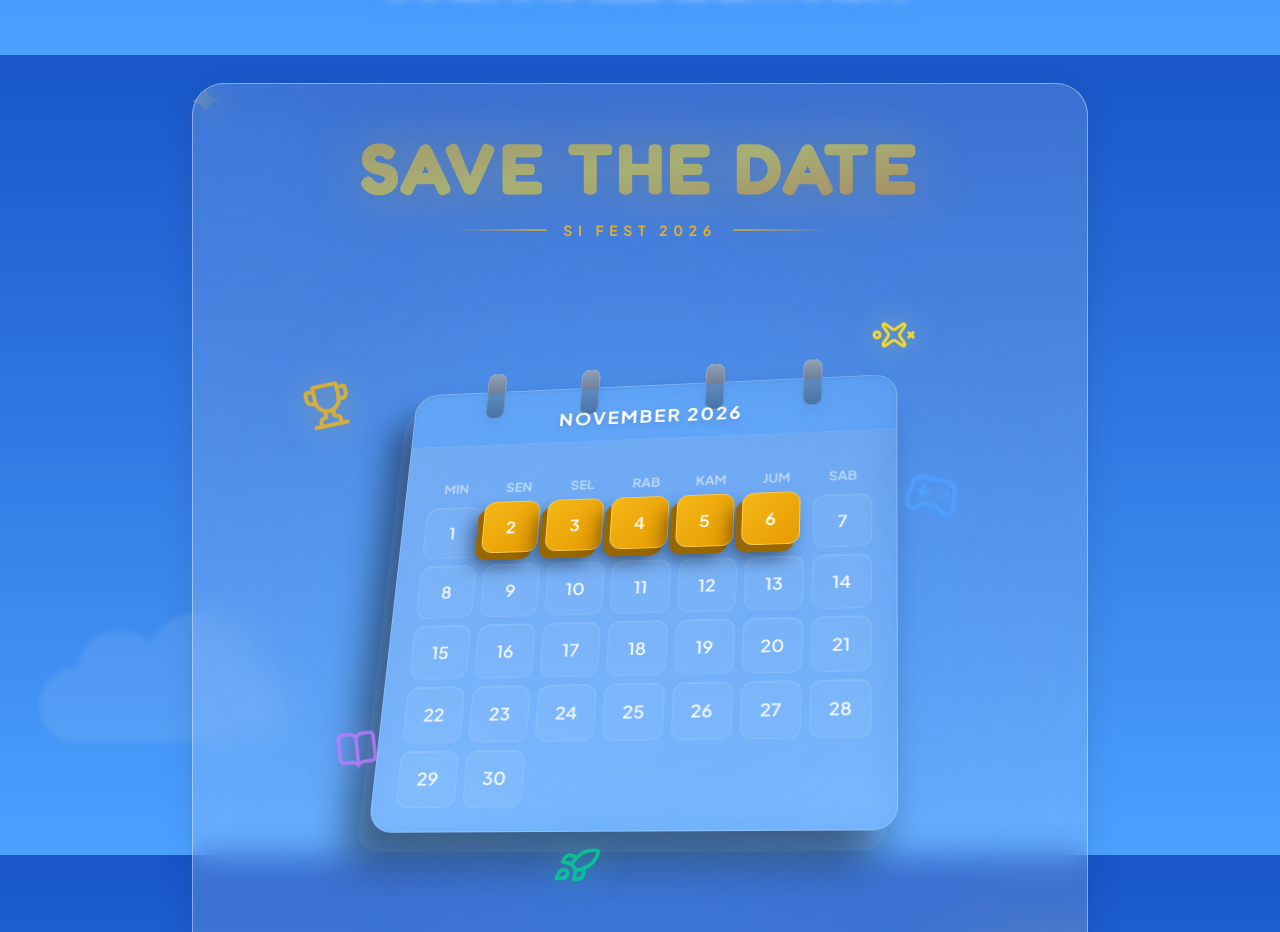
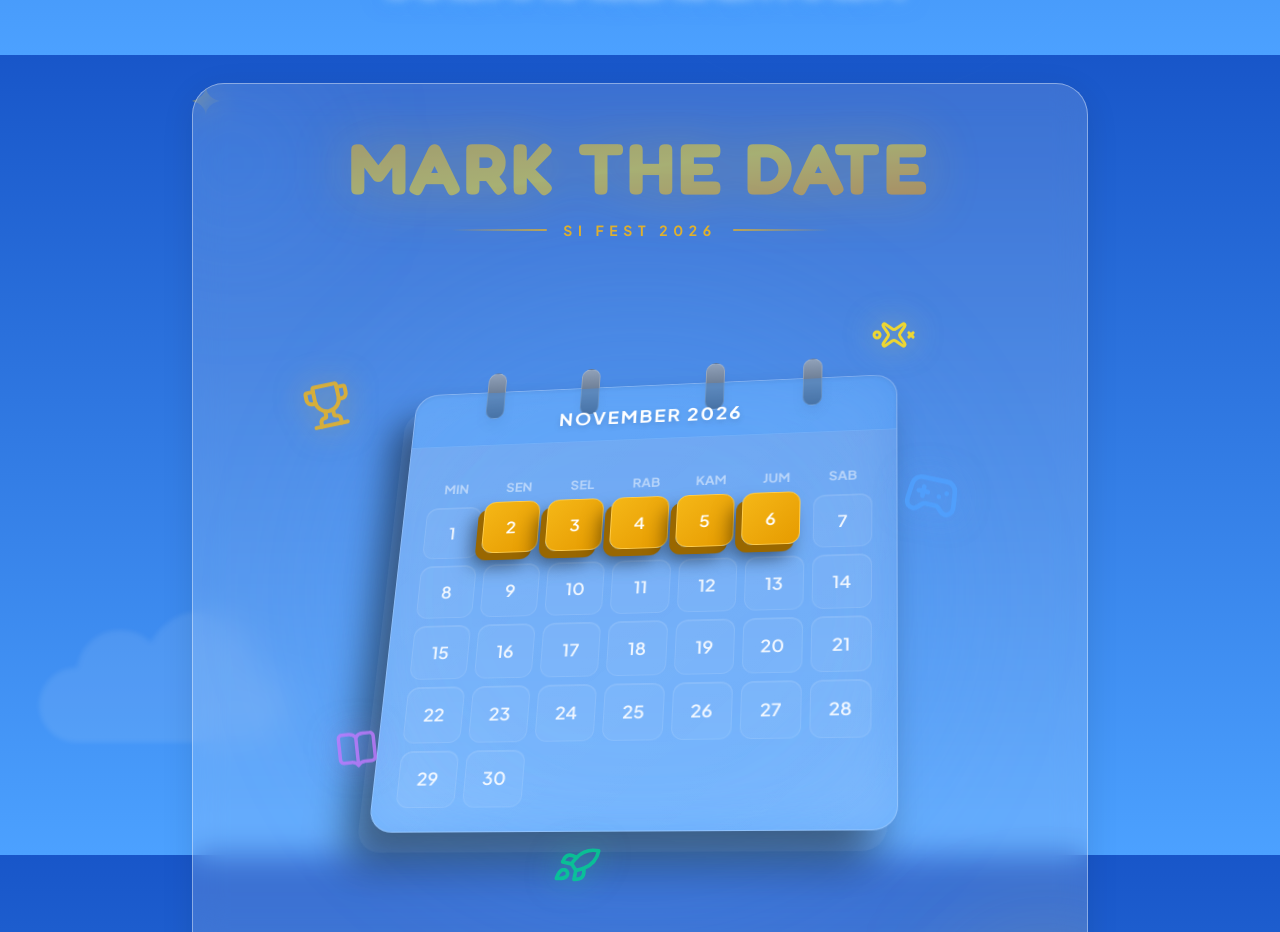
Before and after one commit to Tadaimaaaa/sifest-official, a Next.js app: page / in a window 1280 px wide. Shown: the part 3145-4077 px from the top of the page. Built offline with nearby package versions, Linux system fonts and the light colour scheme.

Commit message:
style: change SAVE THE DATE to MARK THE DATE

```diff
--- a/components/timeline/Timeline.tsx
+++ b/components/timeline/Timeline.tsx
@@ -12,8 +12,8 @@ export function Timeline() {
         <div className="relative z-10 flex flex-col items-center gap-4">
           {/* Massive Glowing Headline */}
           <div className="flex flex-col items-center mb-4 md:mb-8 relative">
-            <h2 className="text-5xl md:text-7xl font-heading font-black text-transparent bg-clip-text bg-gradient-to-br from-brand-accent via-yellow-300 to-[#ff9900] drop-shadow-[0_0_30px_rgba(245,183,22,0.6)] animate-pulse tracking-wider">
-              SAVE THE DATE
+            <h2 className="text-4xl sm:text-5xl md:text-7xl font-heading font-black text-transparent bg-clip-text bg-gradient-to-br from-brand-accent via-yellow-300 to-[#ff9900] drop-shadow-[0_0_30px_rgba(245,183,22,0.6)] animate-pulse tracking-wider text-center">
+              MARK THE DATE
             </h2>
             <div className="flex items-center gap-4 mt-4 text-white/80">
               <div className="h-[2px] w-12 md:w-24 bg-gradient-to-r from-transparent to-brand-accent/70 rounded-full"></div>
```
